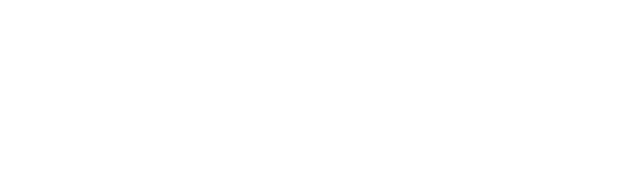
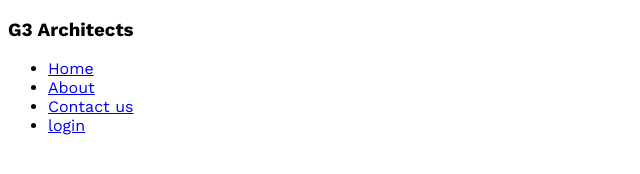
Before and after one commit to wolfiee42/g3-architect-website, a plain HTML site: page index.html in a window 1280 px wide. Shown: the whole page, without its empty margins (0-640 px from the left). Drawn offline with nearby package versions, Linux system fonts and the light colour scheme.

Commit message:
added a font from google

```diff
--- a/index.html
+++ b/index.html
@@ -7,6 +7,23 @@
     <link rel="stylesheet" href="styles/architects.css">
 </head>
 <body>
+    <header>
+        <h3>G3 Architects</h3>
+        <ul>
+            <li><a href="#">Home</a></li>
+            <li><a href="#">About</a></li>
+            <li><a href="#">Contact us</a></li>
+            <li><a href="#">login</a></li>
+        </ul>
+    </header>
 
+
+    <main>
+
+    </main>
+
+    <footer>
+
+    </footer>
 </body>
 </html>
--- a/styles/architects.css
+++ b/styles/architects.css
@@ -0,0 +1,7 @@
+/* Font style from google */
+@import url('https://fonts.googleapis.com/css2?family=Open+Sans:wght@400;700;800&family=Work+Sans:wght@400;500;600;700&display=swap');
+
+* {
+    font-family: 'Open Sans', sans-serif;
+    font-family: 'Work Sans', sans-serif;
+}
```
